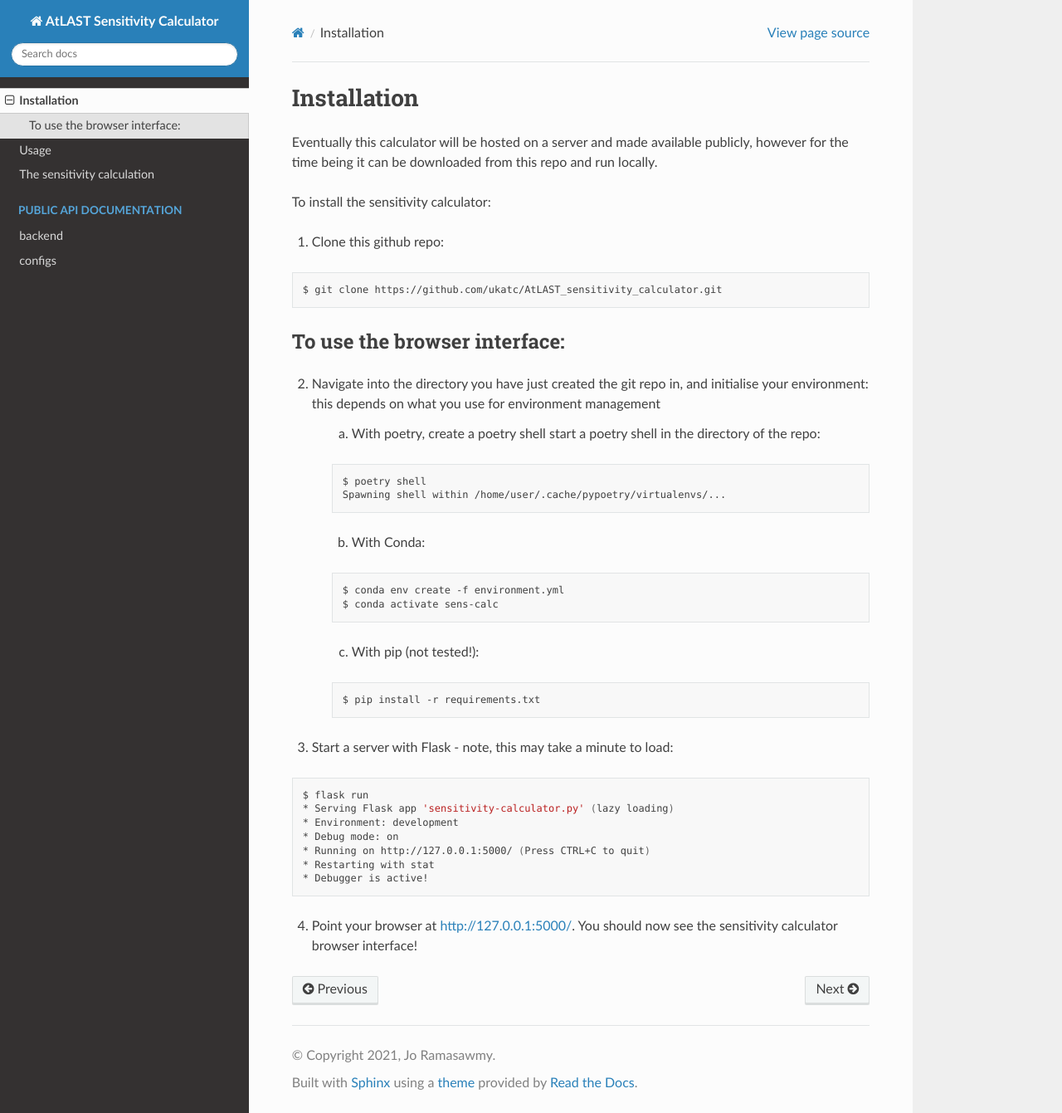
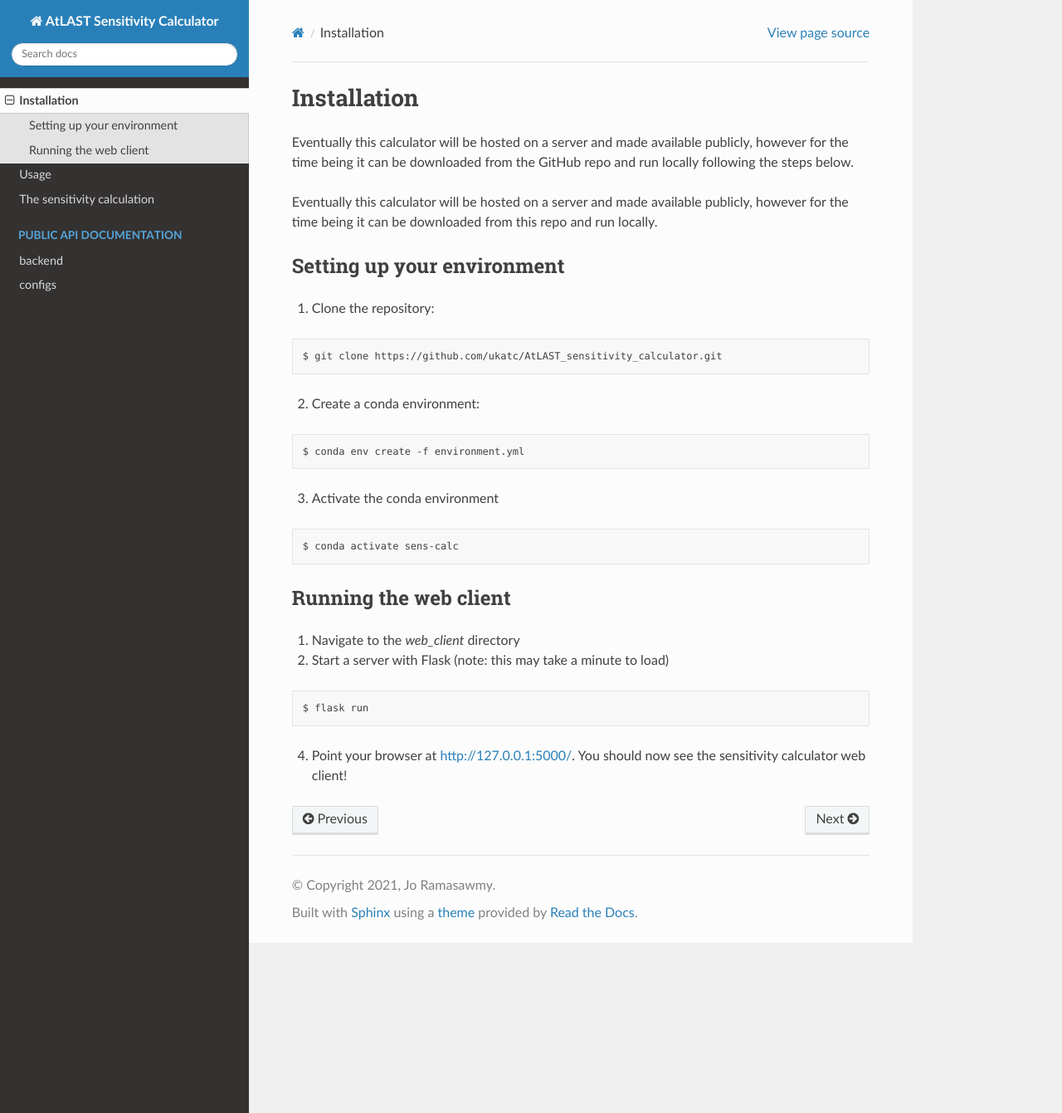
Before and after one commit to ukatc/AtLAST_sensitivity_calculator, a Sphinx documentation site: the page built from docs/source/installation.rst, in a window 1280 px wide and 1341 px high. Shown: the whole window at 83% size. Built offline with Sphinx 7.4.7 and the Read the Docs theme 2.0.0, drawn with Linux system fonts in a browser that asks for light colours; pages that are not in the unit, such as notebooks, are missing from menus.

Commit message:
Removed pip requirements file and poetry stuff
Updated docs to remove pip and poetry installation instructions

```diff
--- a/docs/source/installation.rst
+++ b/docs/source/installation.rst
@@ -1,56 +1,44 @@
 Installation
 ============
 
+Eventually this calculator will be hosted on a server and made available publicly, however for the time
+being it can be downloaded from the GitHub repo and run locally following the steps below.
+
 Eventually this calculator will be hosted on a server and made available publicly, however for the time being it can be downloaded from this repo and run locally.
 
-To install the sensitivity calculator:
+Setting up your environment
+---------------------------
 
-1. Clone this github repo:
+1. Clone the repository:
 
 .. code-block:: bash
 
     $ git clone https://github.com/ukatc/AtLAST_sensitivity_calculator.git
 
 
-To use the browser interface:
-------------------------------
-
-2. Navigate into the directory you have just created the git repo in, and initialise your environment: this depends on what you use for environment management
-
-    a) With poetry, create a poetry shell start a poetry shell in the directory of the repo:
-
-    .. code-block::
-
-        $ poetry shell
-        Spawning shell within /home/user/.cache/pypoetry/virtualenvs/...
-
-
-    b) With Conda:
-
-    .. code-block:: bash
-
-        $ conda env create -f environment.yml
-        $ conda activate sens-calc
-
-
-    c) With pip (not tested!):
-
-    .. code-block:: bash
-
-        $ pip install -r requirements.txt
-
-
-3. Start a server with Flask - note, this may take a minute to load:
+2. Create a conda environment:
 
 .. code-block:: bash
 
-    $ flask run
-    * Serving Flask app 'sensitivity-calculator.py' (lazy loading)
-    * Environment: development
-    * Debug mode: on
-    * Running on http://127.0.0.1:5000/ (Press CTRL+C to quit)
-    * Restarting with stat
-    * Debugger is active!
+   $ conda env create -f environment.yml
 
 
-4. Point your browser at http://127.0.0.1:5000/. You should now see the sensitivity calculator browser interface!
+3. Activate the conda environment
+
+.. code-block:: bash
+
+   $ conda activate sens-calc
+
+
+Running the web client
+----------------------
+
+1. Navigate to the `web_client` directory
+2. Start a server with Flask (note: this may take a minute to load)
+
+.. code-block:: bash
+
+   $ flask run
+
+
+4. Point your browser at http://127.0.0.1:5000/. You should now see the sensitivity calculator web client!
```
Also changed, not shown: README.md (+29 -33 lines), requirements.txt (deleted, +0 -13 lines), 1 other file.
